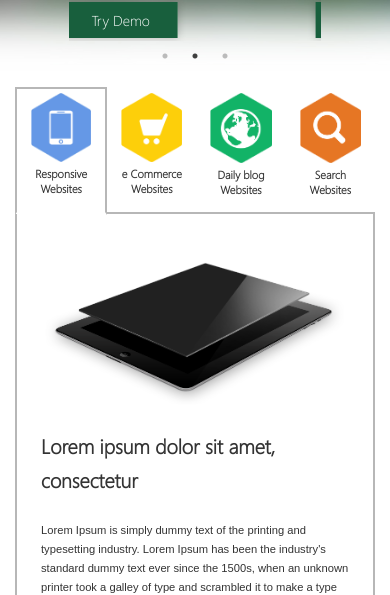
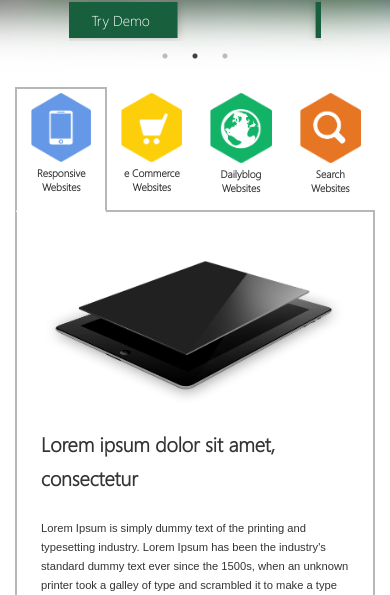
Before and after one commit to Destonin1/Leo, a plain HTML site: page index.html in a window 390 px wide. Shown: the part 249-844 px from the top of the page. Drawn offline with nearby package versions, Linux system fonts and the light colour scheme.

Commit message:
Fix slider

```diff
--- a/css/style.css
+++ b/css/style.css
@@ -259,6 +259,7 @@ li.slide p{
     color: #333;
     margin: 0 auto 10px auto;
     font-weight: 700;
+    white-space: pre;
 }
 .slide-nav-btn:hover{
     cursor: pointer;
@@ -699,7 +700,7 @@ footer {
 	}
 
 	.slide-nav-btn span {
-		font-size: 1.4rem;
+		font-size: 1.3rem;
 		padding-bottom: 2rem;
 		margin: 0;
 	}
--- a/index.html
+++ b/index.html
@@ -138,7 +138,7 @@
             	</li>
             	<li id="li3" class="slide-nav-btn">
                     <img src="img/icon3.png" alt="-">
-                    <span>Daily blog<br>Websites</span>
+                    <span>Dailyblog<br>Websites</span>
             	</li>
             	<li id="li4" class="slide-nav-btn">
                     <img src="img/icon4.png" alt="-">
```
